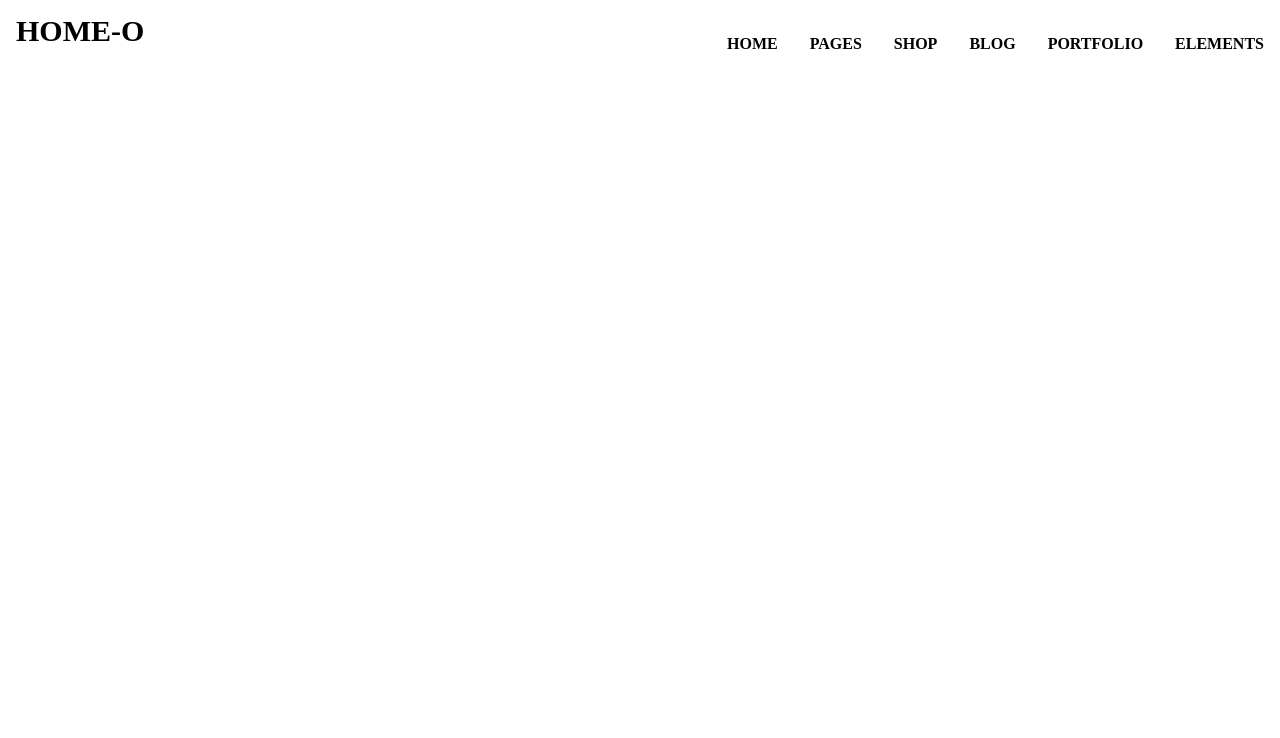
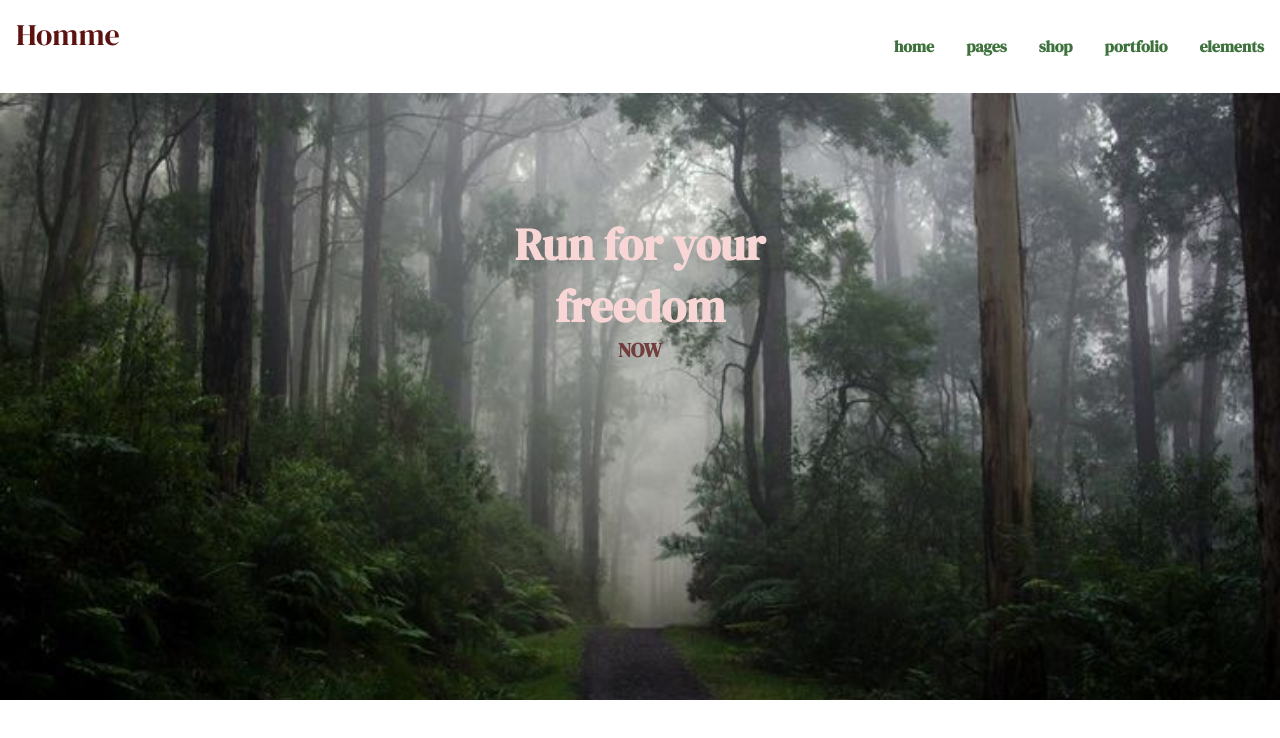
Before and after one commit to miu-mau/ideal-disco, a plain HTML site: page tree.html in a window 1280 px wide. Drawn offline with Linux system fonts and the light colour scheme; a web font is replaced by a local one.

Commit message:
Add files via upload

```diff
--- a/tree.html
+++ b/tree.html
@@ -2,19 +2,25 @@
 <html>
     <head>
         <link rel="stylesheet" type="text/css" href="wind.css">
+
     </head>
 <body>
-    <div class="item1">
-        <div class="navbar">
-            <div class="logo">HOME-O</div>
-            <h4>ELEMENTS</h4>
-            <h4>PORTFOLIO</h4>
-            <h4>BLOG</h4>
-            <h4>SHOP</h4>
-            <h4>PAGES</h4>
-            <h4>HOME</h4>
-        </div>
+<div class="item1">
+    <div class="navbar">
+        <div class="logo">Homme</div>
+        <h4>elements</h4>
+        <h4>portfolio</h4>
+        <h4>shop</h4>
+        <h4>pages</h4>
+        <h4>home</h4>
     </div>
+</div>
+<div class="forest">
+    <div class="box">
+        <div class="a">Run for your freedom</div>
+        <div class="a-a">NOW</div>
+    </div>
+</div>
 
 </body>
 </html>
--- a/wind.css
+++ b/wind.css
@@ -1,9 +1,11 @@
-@import url('https://fonts.googleapis.com/css2?family=Ramaraja&display=swap');
+@import url('https://fonts.googleapis.com/css2?family=Alice&family=DM+Serif+Display&family=Playfair+Display:wght@500&display=swap');
 
 html, body{
     margin:0;
     padding:0;
-    font-family: 'Ramaraja', serif;
+    font-family: 'Alice', serif;
+    font-family: 'DM Serif Display', serif;
+
 }
 .item1 {
     width: 100%;
@@ -21,16 +23,57 @@ html, body{
 .navbar h4 {
     float: right;
     display: block;
-    color: #000000;
+    color: #3e723d;
     text-align: center;
     padding: 14px 16px;
 }
 .logo {
-    font-weight: bold;
+
     float: left;
     font-size: 30px;
     display: block;
-    color: #000000;
+    color: #5d1212;
     text-align: center;
     padding: 14px 16px;
 }
+.forest{
+    grid-area: content;
+    background-color: #ffffff;
+    width: 100%;
+    height: 100%;
+}
+.box{
+    background-color: #ffffff;
+    width: 100%;
+    height: 700px;
+    text-align: center;
+    transition: background-image 0.5s ease;
+    background-image: url(12.jpg);
+    background-size: cover;
+    background-position: center;
+}
+.box  {
+    display: flex;
+    align-items: center;
+    justify-content: center;
+    flex-wrap: wrap;
+}
+.box:hover {
+    background-image: url(11.jpg);
+}
+.a{
+    margin-bottom: 150px;
+    width: 380px;
+    color: #f8d6d6;
+    font-size: 45px;
+    font-weight: bold;
+    position: absolute;
+}
+.a-a{
+    margin-bottom: 0px;
+    width: 380px;
+    color: #723d3d;
+    font-size: 20px;
+    font-weight: bold;
+    position: absolute;
+}
```
Also changed, not shown: 11.jpg (added), 12.jpg (added).
